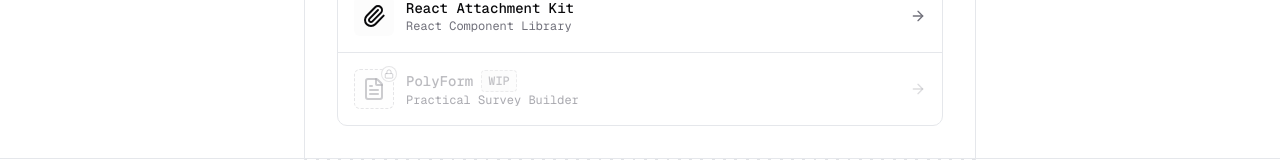
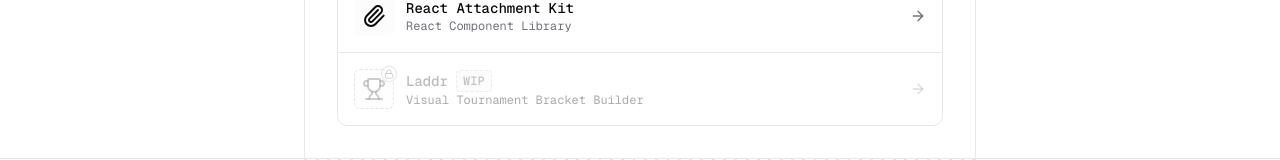
Before and after one commit to shanuflash/portfolio, a Next.js app: page / in a window 1280 px wide. Shown: the part 961-1121 px from the top of the page. Built offline with nearby package versions, Linux system fonts and the light colour scheme.

Commit message:
feat: add project 'Laddr' to portfolio

```diff
--- a/src/components/icon-mapper.js
+++ b/src/components/icon-mapper.js
@@ -29,6 +29,7 @@ import {
   Paperclip,
   Gamepad2,
   MemoryStick,
+  Trophy,
 } from 'lucide-react';
 
 const iconMap = {
@@ -62,6 +63,7 @@ const iconMap = {
   Paperclip,
   Gamepad2,
   MemoryStick,
+  Trophy,
 };
 
 export function getIcon(iconName, className = '') {
--- a/src/data/portfolio.js
+++ b/src/data/portfolio.js
@@ -319,11 +319,11 @@ export const projects = [
     isExternal: true,
   },
   {
-    href: 'https://polyform.shanu.dev',
-    icon: 'FileText',
-    name: 'PolyForm',
+    href: 'https://laddr.shanu.dev',
+    icon: 'Trophy',
+    name: 'Laddr',
     status: 'Live',
-    description: 'Practical Survey Builder',
+    description: 'Visual Tournament Bracket Builder',
     isWIP: true,
     isExternal: true,
   },
```
